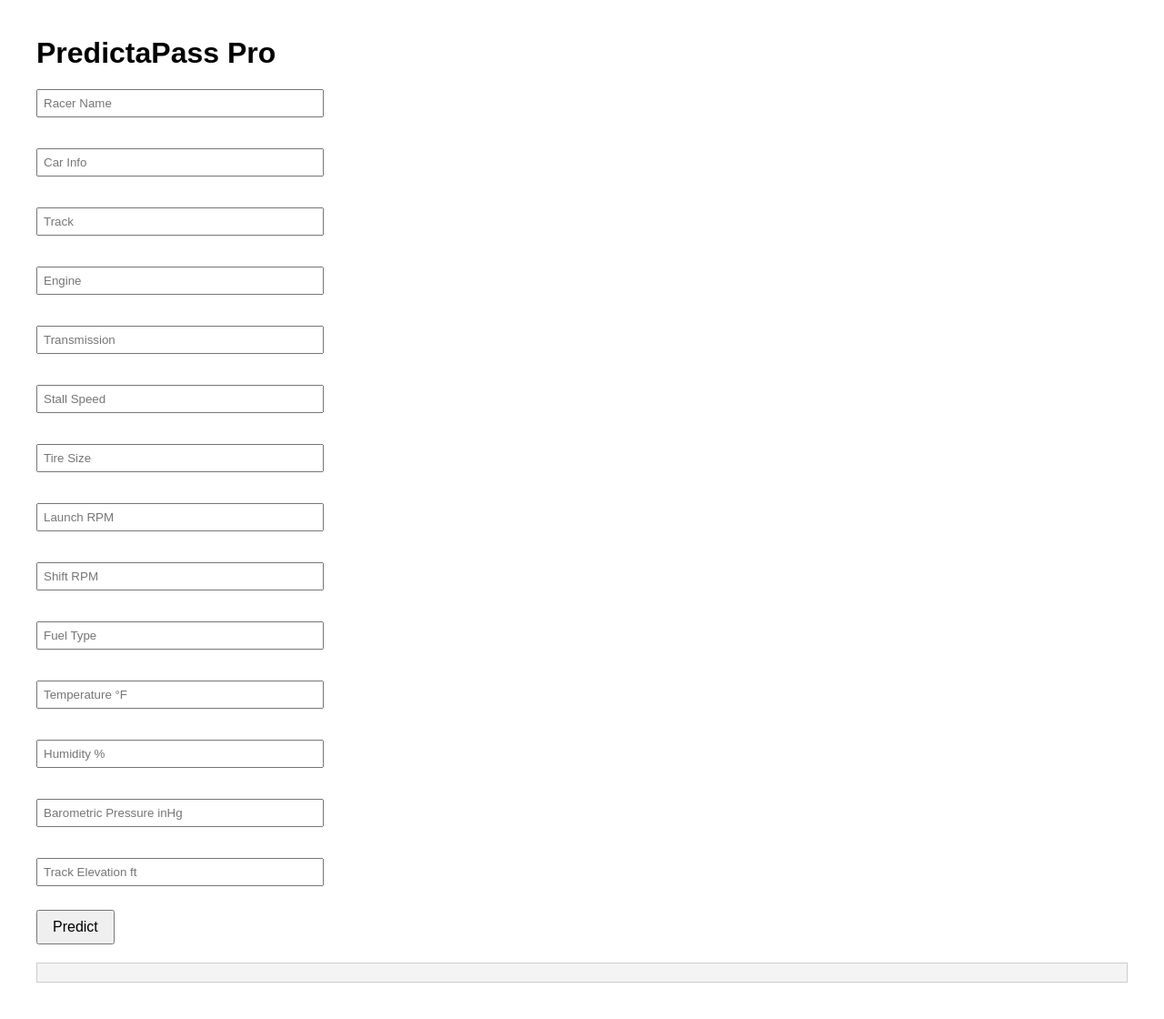
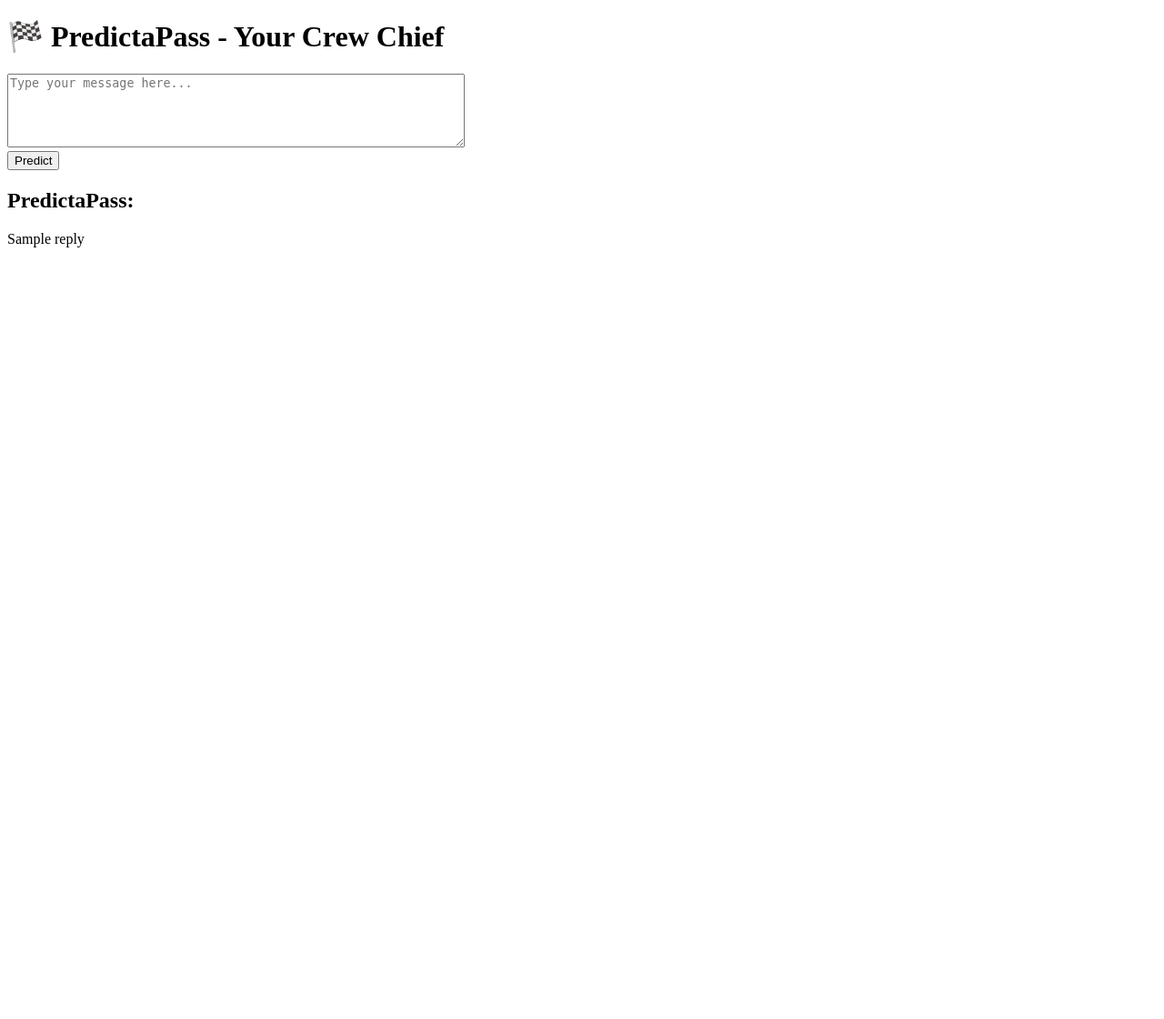
Before and after one commit to ewb727/predictapass-pro, a Flask app: template templates/index.html in a window 1280 px wide. Shown: the whole page at 91% size. After the commit the page ends 272 px from the top, so only its background shows below. Run offline with Flask 3, Linux system fonts and the light colour scheme; the template is opened without the code that fills it: most values are stand-ins (such as "Sample title", 1, 10 or a date in 2020).

Commit message:
Update index.html

```diff
--- a/templates/index.html
+++ b/templates/index.html
@@ -1,45 +1,17 @@
 <!DOCTYPE html>
 <html>
 <head>
-    <title>PredictaPass Pro</title>
-    <link rel="stylesheet" href="/static/style.css">
+  <title>PredictaPass</title>
 </head>
 <body>
-    <h1>PredictaPass Pro</h1>
-    <form id="predict-form">
-        <input type="text" name="racer" placeholder="Racer Name" required><br>
-        <input type="text" name="car" placeholder="Car Info" required><br>
-        <input type="text" name="track" placeholder="Track" required><br>
-        <input type="text" name="engine" placeholder="Engine" required><br>
-        <input type="text" name="trans" placeholder="Transmission" required><br>
-        <input type="text" name="stall" placeholder="Stall Speed" required><br>
-        <input type="text" name="tires" placeholder="Tire Size" required><br>
-        <input type="text" name="launch" placeholder="Launch RPM" required><br>
-        <input type="text" name="shift" placeholder="Shift RPM" required><br>
-        <input type="text" name="fuel" placeholder="Fuel Type" required><br>
-        <input type="text" name="temp" placeholder="Temperature °F" required><br>
-        <input type="text" name="humidity" placeholder="Humidity %" required><br>
-        <input type="text" name="baro" placeholder="Barometric Pressure inHg" required><br>
-        <input type="text" name="elevation" placeholder="Track Elevation ft" required><br>
-        <button type="submit">Predict</button>
-    </form>
-    <div id="result"></div>
-
-    <script>
-    document.getElementById('predict-form').addEventListener('submit', async function(e) {
-        e.preventDefault();
-        const formData = new FormData(e.target);
-        const data = {};
-        formData.forEach((value, key) => { data[key] = value });
-
-        const res = await fetch('/predict', {
-            method: 'POST',
-            headers: { 'Content-Type': 'application/json' },
-            body: JSON.stringify(data)
-        });
-        const result = await res.json();
-        document.getElementById('result').innerText = result.response || result.error;
-    });
-    </script>
+  <h1>🏁 PredictaPass - Your Crew Chief</h1>
+  <form method="post">
+    <textarea name="message" rows="5" cols="60" placeholder="Type your message here..."></textarea><br>
+    <button type="submit">Predict</button>
+  </form>
+  {% if reply %}
+    <h2>PredictaPass:</h2>
+    <p>{{ reply }}</p>
+  {% endif %}
 </body>
 </html>
```
